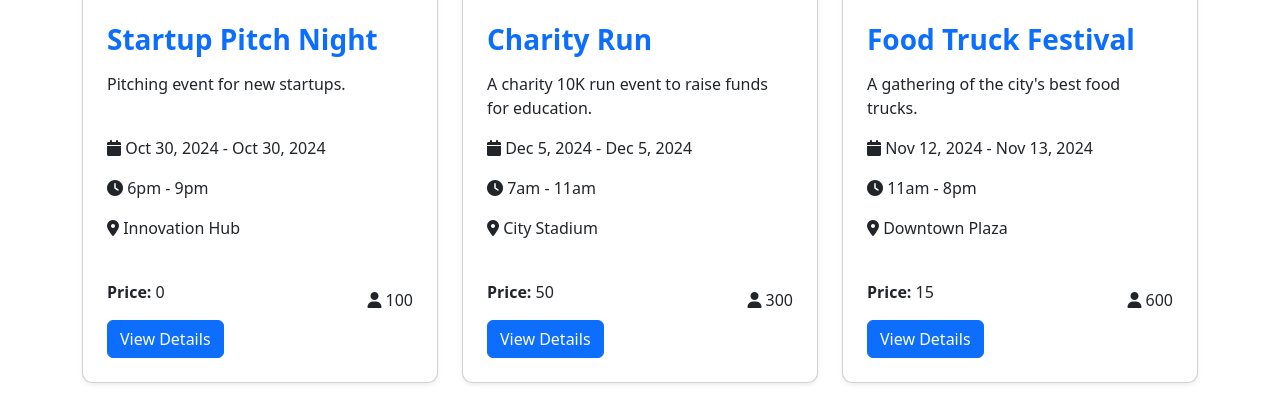
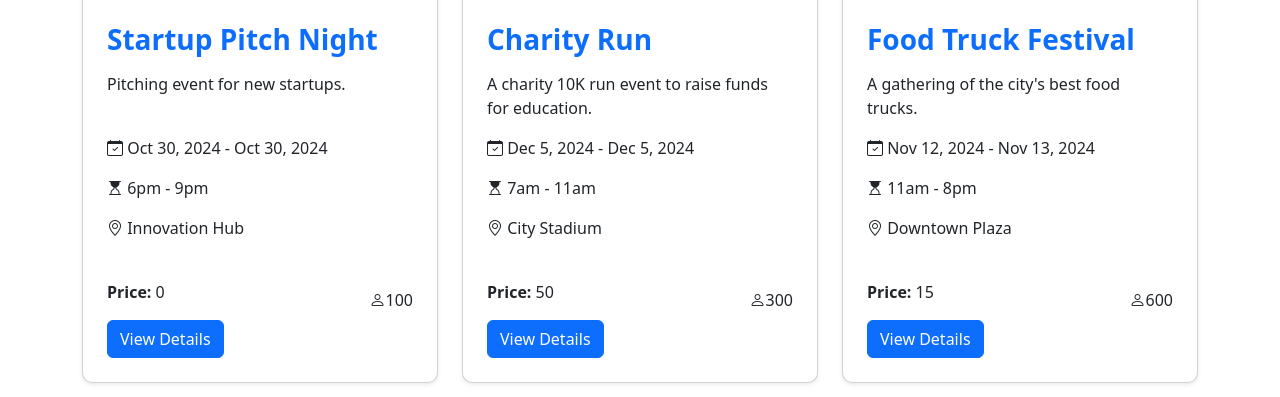
Before and after one commit to phanreach/Event_Management, a PHP site: page /userDashboard.php in a window 1280 px wide. Shown: the part 956-1353 px from the top of the page. Run offline with PHP 8.4, Linux system fonts and the light colour scheme; data comes from the database, SQL or seed files in the repository; some libraries are stand-ins or nearby versions.

Commit message:
fix: icons & image if not found

```diff
--- a/userDashboard.php
+++ b/userDashboard.php
@@ -17,6 +17,7 @@
   <link href="https://cdn.jsdelivr.net/npm/bootstrap@5.3.3/dist/css/bootstrap.min.css" rel="stylesheet">
   <link href="https://cdn.lineicons.com/4.0/lineicons.css" rel="stylesheet" />
   <link rel="stylesheet" href="https://cdnjs.cloudflare.com/ajax/libs/font-awesome/6.6.0/css/all.min.css">
+  <link rel="stylesheet" href="https://cdn.jsdelivr.net/npm/bootstrap-icons@1.11.3/font/bootstrap-icons.min.css">
   <!-- <link href="sidebar/style.css" rel="stylesheet"> -->
   <style>
     .card {
@@ -76,19 +77,21 @@
           ?>
             <div class="col-md-4">
               <div class="card shadow-sm mb-3">
-                <img src="<?= 'uploads/eventBanner/'. htmlspecialchars($event['event_banner']); ?>" alt="Event Image">
+                <img src="<?= isset($event['event_banner']) && !empty($event['event_banner'])
+                              ? 'uploads/eventBanner/' . htmlspecialchars($event['event_banner'])
+                              : 'https://via.placeholder.com/400x200?text=Image+Not+Found' ?>" alt="Event Image">
                 <div class="p-4">
                   <h3 class="fw-bold text-primary mb-3"><?= htmlspecialchars($event['event_name']); ?></h3>
                   <p class="LongText"><?= htmlspecialchars($event['description']); ?></p>
-                  <p><i class="fa fa-calendar"></i> <?= date('M j, Y', strtotime($event['start_date'])) . ' - ' . date('M j, Y', strtotime($event['end_date'])); ?></p>
-                  <p><i class="fa fa-clock"></i> <?= date('ga', strtotime($event['start_time'])) . ' - ' . date('ga', strtotime($event['end_time'])); ?></p>
-                  <p class="LongText"><i class="fa fa-location-dot"></i> <?= htmlspecialchars($event['location']); ?></p>
+                  <p><i class="bi bi-calendar-check"></i> <?= date('M j, Y', strtotime($event['start_date'])) . ' - ' . date('M j, Y', strtotime($event['end_date'])); ?></p>
+                  <p><i class="bi bi-hourglass-top"></i> <?= date('ga', strtotime($event['start_time'])) . ' - ' . date('ga', strtotime($event['end_time'])); ?></p>
+                  <p class="LongText"><i class="bi bi-geo-alt"></i> <?= htmlspecialchars($event['location']); ?></p>
                   <div class="row">
                     <div class="col d-flex align-items-center">
                       <p><strong>Price:</strong> <?= htmlspecialchars($event['price']); ?></p>
                     </div>
                     <div class="col d-flex justify-content-end align-items-center">
-                      <i class="fa fa-user me-1"></i> <?= htmlspecialchars($event['participant_number']); ?>
+                    <i class="bi bi-person"></i> <?= htmlspecialchars($event['participant_number']); ?>
                     </div>
                   </div>
                   <a href="user/event_details.php?id=<?php echo $event['event_id']; ?>" class="btn btn-primary">View Details</a>
```
